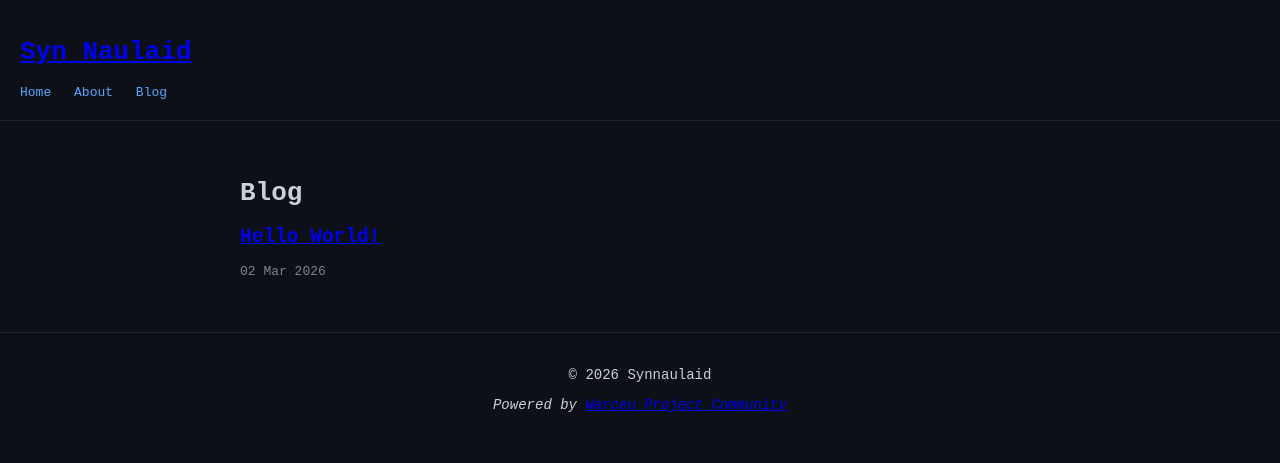
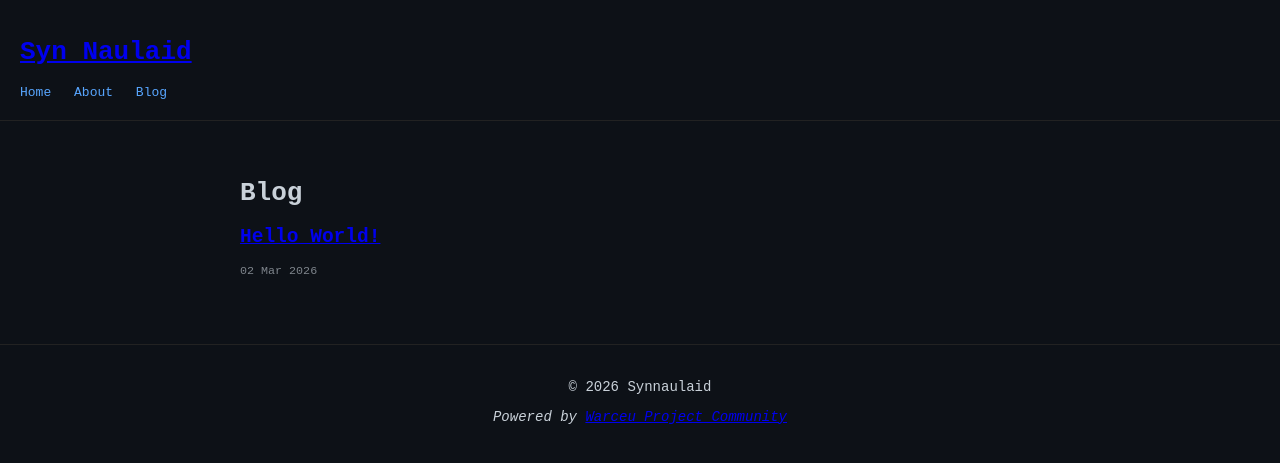
Before and after one commit to synnaulaid/synnaulaid.github.io, a Jekyll site: the page built from blog.md, in a window 1280 px wide. Shown: the top 463 px of the page. Built offline with Jekyll 4.4.1, drawn with Linux system fonts in a browser that asks for light colours.

Commit message:
Blog: debug8

```diff
--- a/_config.yml
+++ b/_config.yml
@@ -8,7 +8,3 @@ future: true
 
 plugins:
   - jekyll-redirect-from
-  - jekyll-paginate
-
-paginate: 5
-paginate_path: "/blog/:num/"
--- a/blog.md
+++ b/blog.md
@@ -7,6 +7,8 @@ permalink: /blog/
 # Blog
 
 {% for post in site.posts %}
-  <h2><a href="{{ post.url | relative_url }}">{{ post.title }}</a></h2>
-  <p style="opacity:0.6;">{{ post.date | date: "%d %b %Y" }}</p>
+  <article style="margin-bottom: 2em;">
+    <h2><a href="{{ post.url | relative_url }}">{{ post.title }}</a></h2>
+    <p style="opacity:0.6; font-size:0.9em;">{{ post.date | date: "%d %b %Y" }}</p>
+  </article>
 {% endfor %}
```
Also changed, not shown: _posts/2026-03-02-hello-world.md (line endings or trailing spaces).
